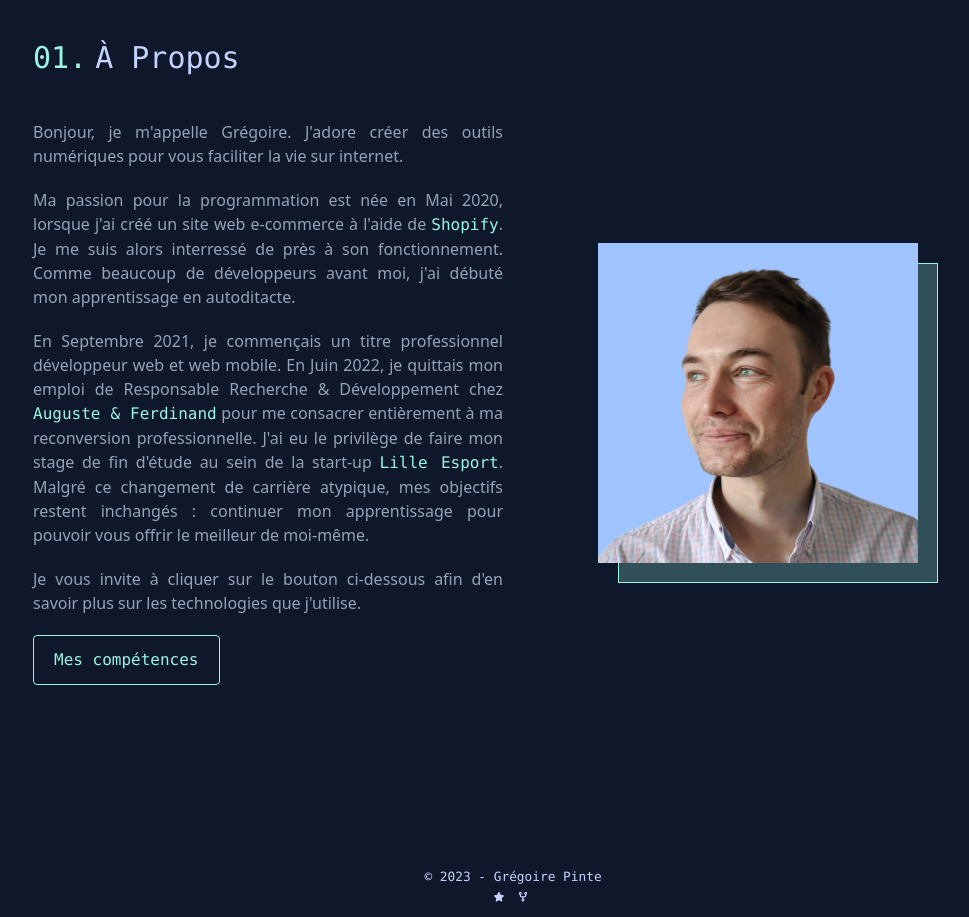
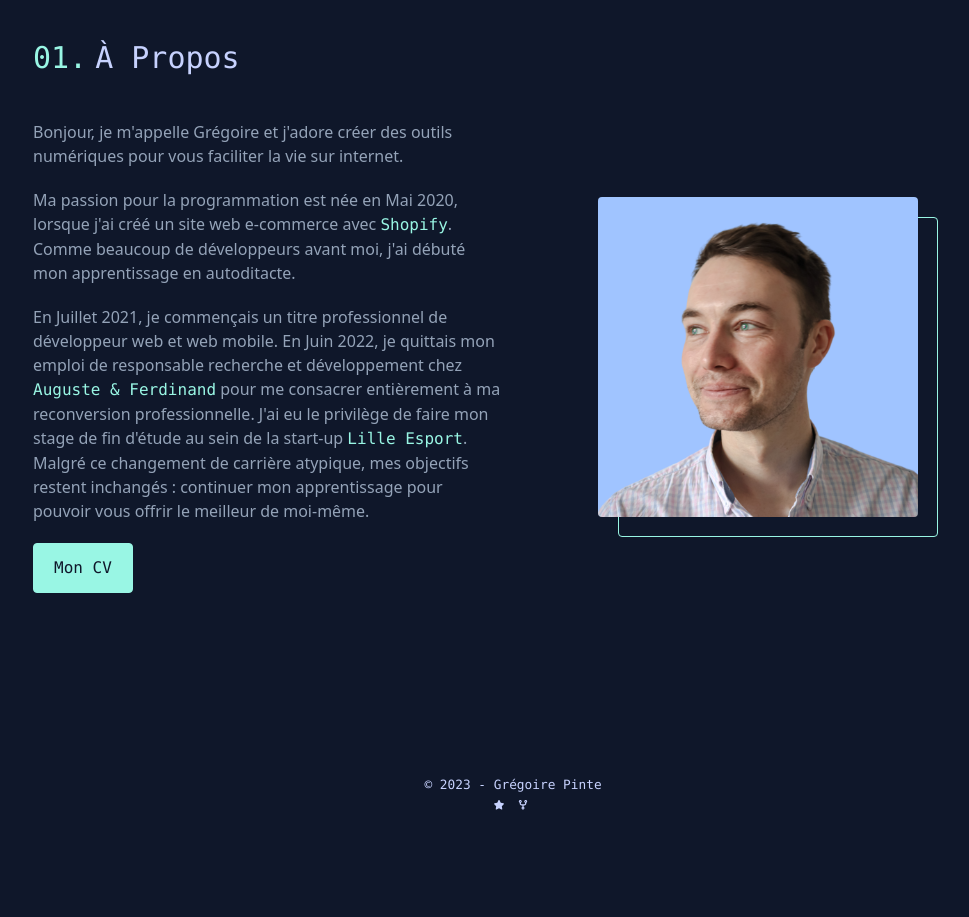
Before and after one commit to g4rf4z/gp-portfolio-client, a Vue app: page / in a window 1280 px wide. Shown: the part 920-1837 px from the top of the page, without its empty margins (127-1096 px from the left). After the commit the page ends 1753 px from the top, so only its background shows below. Built offline with nearby package versions, Linux system fonts and the light colour scheme; no server answers.

Commit message:
23/04 - Add resume download button

```diff
--- a/src/components/atoms/Button.vue
+++ b/src/components/atoms/Button.vue
@@ -1,5 +1,10 @@
 <template>
-  <button :type="type" :disabled="loading || disabled" @click="handleClick">
+  <button
+    :type="type"
+    :disabled="loading || disabled"
+    :class="class"
+    @click="handleClick"
+  >
     <icon-atom
       v-if="loading"
       weight="fas"
@@ -18,15 +23,18 @@ const props = defineProps({
   type: { type: String, default: "button" },
   loading: { type: Boolean, default: false },
   disabled: { type: Boolean, default: false },
+  class: { type: String, dedault: null },
 });
 
 const emit = defineEmits(["click"]);
+
 const handleClick = (event) => {
   emit("click", event);
 };
 </script>
 
 <style lang="scss" scoped>
+// ------------------------- Base button
 button {
   @apply py-3 px-5 rounded border border-teal-200 font-mono text-teal-200 duration-300;
   @apply hover:bg-teal-200/10;
@@ -36,4 +44,10 @@ button {
     @apply bg-slate-900;
   }
 }
+
+// ------------------------- Download button
+button[class="download-button"] {
+  @apply text-slate-900 bg-teal-200;
+  @apply hover:text-teal-200 hover:bg-slate-900;
+}
 </style>
--- a/src/components/organisms/AboutMe.vue
+++ b/src/components/organisms/AboutMe.vue
@@ -2,20 +2,20 @@
   <article>
     <div class="content-wrapper">
       <p>
-        Bonjour, je m'appelle Grégoire. J'adore créer des outils numériques pour
-        vous faciliter la vie sur internet.
+        Bonjour, je m'appelle Grégoire et j'adore créer des outils numériques
+        pour vous faciliter la vie sur internet.
       </p>
       <p>
         Ma passion pour la programmation est née en Mai 2020, lorsque j'ai créé
-        un site web e-commerce à l'aide de
-        <link-atom is="a" to="https://www.shopify.com/">Shopify</link-atom>. Je
-        me suis alors interressé de près à son fonctionnement. Comme beaucoup de
-        développeurs avant moi, j'ai débuté mon apprentissage en autoditacte.
+        un site web e-commerce avec
+        <link-atom is="a" to="https://www.shopify.com/">Shopify</link-atom>.
+        Comme beaucoup de développeurs avant moi, j'ai débuté mon apprentissage
+        en autoditacte.
       </p>
       <p>
-        En Septembre 2021, je commençais un titre professionnel développeur web
-        et web mobile. En Juin 2022, je quittais mon emploi de Responsable
-        Recherche & Développement chez
+        En Juillet 2021, je commençais un titre professionnel de développeur web
+        et web mobile. En Juin 2022, je quittais mon emploi de responsable
+        recherche et développement chez
         <link-atom is="a" to="https://www.augusteetferdinand.com/"
           >Auguste & Ferdinand</link-atom
         >
@@ -27,13 +27,13 @@
         inchangés : continuer mon apprentissage pour pouvoir vous offrir le
         meilleur de moi-même.
       </p>
-      <p>
-        Je vous invite à cliquer sur le bouton ci-dessous afin d'en savoir plus
-        sur les technologies que j'utilise.
-      </p>
       <div class="button-wrapper">
-        <link-atom to="/skills" href="/skills" target="">
-          <button-atom>Mes compétences</button-atom>
+        <link-atom
+          to=""
+          href="/src/assets/documents/cv_gregoire_pinte.pdf"
+          target="_blank"
+        >
+          <button-atom class="download-button">Mon CV</button-atom>
         </link-atom>
       </div>
     </div>
@@ -61,7 +61,7 @@ article {
     @apply lg:p-0;
 
     p {
-      @apply pb-5 text-justify;
+      @apply pb-5;
 
       a {
         @apply font-mono text-teal-200;
@@ -70,8 +70,8 @@ article {
     }
 
     .button-wrapper {
-      @apply flex justify-center;
-      @apply lg:block;
+      @apply flex justify-between;
+      @apply lg:flex;
     }
   }
 
@@ -83,11 +83,11 @@ article {
       animation: float 5s ease-in-out infinite;
 
       img {
-        @apply h-80 w-80;
+        @apply h-80 w-80 rounded;
       }
 
       .frame {
-        @apply h-full w-full absolute top-5 left-5 border border-teal-200 bg-teal-200/25 -z-10;
+        @apply h-full w-full absolute top-5 left-5 border rounded border-teal-200 -z-10;
       }
     }
   }
```
Also changed, not shown: 1 other file (tests, documents, lock files or other folders).
